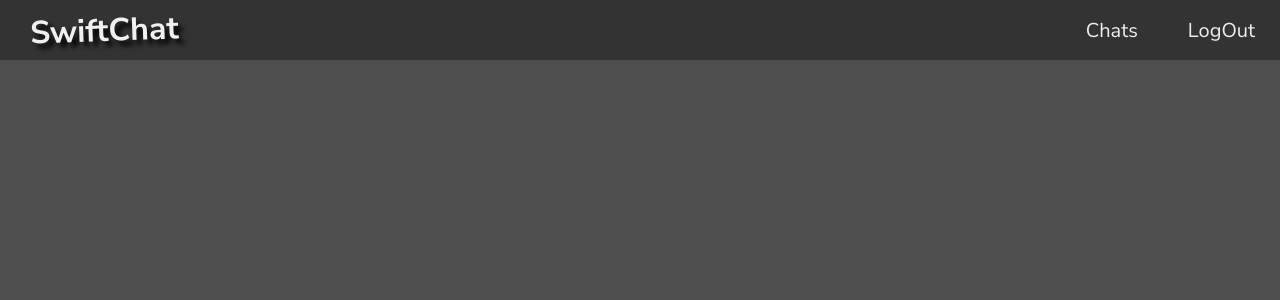
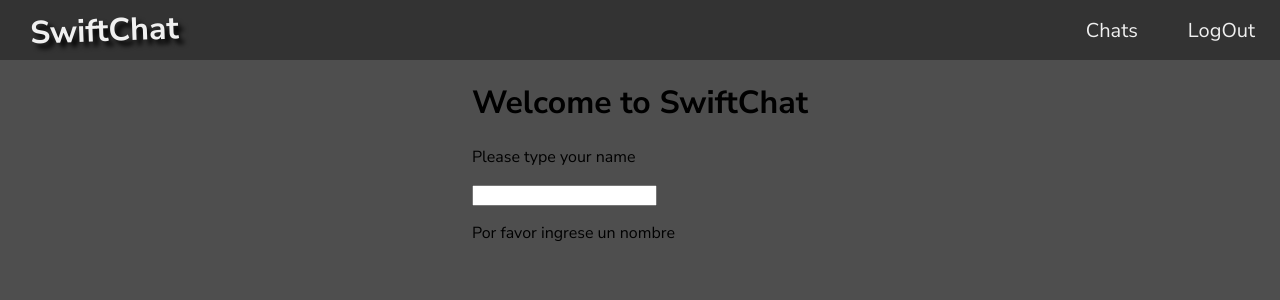
Before and after one commit to AndresCRM33/chat-react, a React (Vite) app: page / in a window 1280 px wide. Shown: the top 300 px of the page. Built offline with nearby package versions, Linux system fonts and the light colour scheme; no server answers.

Commit message:
login version 1 ruta cambiada

```diff
--- a/src/App.jsx
+++ b/src/App.jsx
@@ -13,7 +13,7 @@ function App() {
     <div className='app'>
         <NavBar />
         <Routes>
-          <Route path="/login" element={<Login name={name} setName={setName}/>} />
+          <Route path="/" element={<Login name={name} setName={setName}/>} />
           <Route path="/chat" element={<Chat userName={name}/>} />
         </Routes>
     </div>
```
